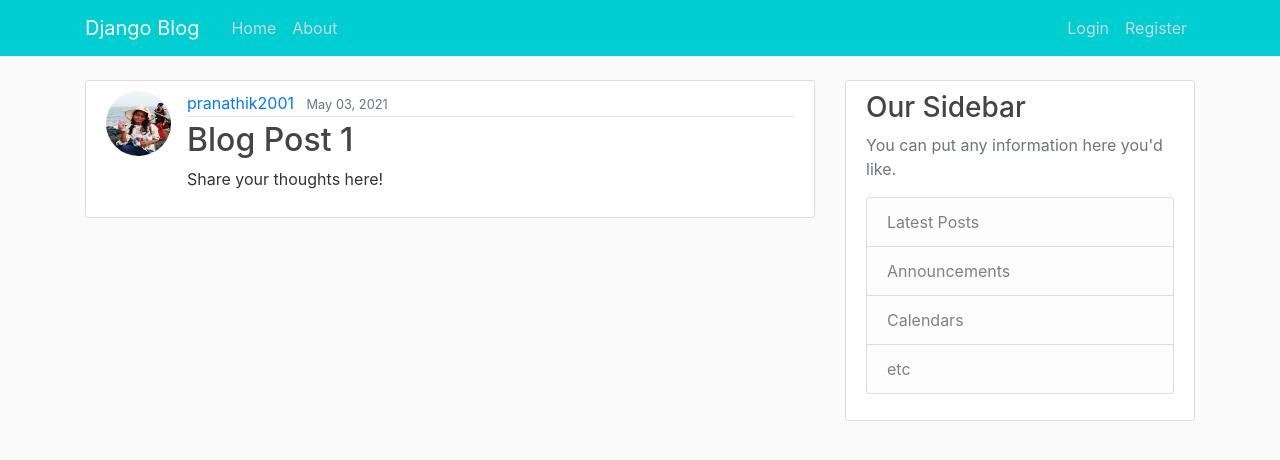
After one commit to Pranathi-star/django_project, a Django app: page /post/3/ in a window 1280 px wide. The commit adds this page. Shown: the top 460 px of the page. Run offline with Django 3.2, Linux system fonts and the light colour scheme; data comes from the database, SQL or seed files in the repository; both versions use the stored data as it was after the commit; some libraries are stand-ins or nearby versions.

Commit message:
All CRUD operations

```diff
--- a/blog/models.py
+++ b/blog/models.py
@@ -1,6 +1,7 @@
 from django.db import models
 from django.utils import timezone
 from django.contrib.auth.models import User
+from django.urls import reverse
 
 
 class Post(models.Model):
@@ -11,3 +12,6 @@ class Post(models.Model):
 
     def __str__(self):
         return self.title
+
+    def get_absolute_url(self):
+        return reverse('post-detail', kwargs={'pk': self.pk})
--- a/blog/templates/blog/base.html
+++ b/blog/templates/blog/base.html
@@ -34,6 +34,7 @@
             <!-- Navbar Right Side -->
             <div class="navbar-nav">
               {% if user.is_authenticated %}
+                <a class="nav-item nav-link" href="{% url 'post-create' %}">New Post</a>
                 <a class="nav-item nav-link" href="{% url 'profile' %}">Profile</a>
                 <a class="nav-item nav-link" href="{% url 'logout' %}">Logout</a>
               {% else %}
--- a/blog/templates/blog/home.html
+++ b/blog/templates/blog/home.html
@@ -2,12 +2,13 @@
 {% block content %}
     {% for post in posts %}
         <article class="media content-section">
+          <img class="rounded-circle article-img" src="{{ post.author.profile.image.url }}">
           <div class="media-body">
             <div class="article-metadata">
               <a class="mr-2" href="#">{{ post.author }}</a>
-              <small class="text-muted">{{ post.date_posted|date:"F d, Y"}}</small>
+              <small class="text-muted">{{ post.date_posted|date:"F d, Y" }}</small>
             </div>
-            <h2><a class="article-title" href="#">{{ post.title }}</a></h2>
+            <h2><a class="article-title" href="{% url 'post-detail' post.id %}">{{ post.title }}</a></h2>
             <p class="article-content">{{ post.content }}</p>
           </div>
         </article>
--- /dev/null
+++ b/blog/templates/blog/post_detail.html
@@ -0,0 +1,20 @@
+{% extends "blog/base.html" %}
+{% block content %}
+  <article class="media content-section">
+    <img class="rounded-circle article-img" src="{{ object.author.profile.image.url }}">
+    <div class="media-body">
+      <div class="article-metadata">
+        <a class="mr-2" href="#">{{ object.author }}</a>
+        <small class="text-muted">{{ object.date_posted|date:"F d, Y" }}</small>
+        {% if object.author == user %}
+          <div>
+            <a class="btn btn-secondary btn-sm mt-1 mb-1" href="{% url 'post-update' object.id %}">Update</a>
+            <a class="btn btn-danger btn-sm mt-1 mb-1" href="{% url 'post-delete' object.id %}">Delete</a>
+          </div>
+        {% endif %}
+      </div>
+      <h2 class="article-title">{{ object.title }}</h2>
+      <p class="article-content">{{ object.content }}</p>
+    </div>
+  </article>
+{% endblock content %}
--- a/blog/urls.py
+++ b/blog/urls.py
@@ -1,7 +1,18 @@
 from django.urls import path
+from .views import (
+    PostListView,
+    PostDetailView,
+    PostCreateView,
+    PostUpdateView,
+    PostDeleteView
+)
 from . import views
 
 urlpatterns = [
-    path('', views.home, name='blog-home'),
+    path('', PostListView.as_view(), name='blog-home'),
+    path('post/<int:pk>/', PostDetailView.as_view(), name='post-detail'),
+    path('post/new/', PostCreateView.as_view(), name='post-create'),
+    path('post/<int:pk>/update/', PostUpdateView.as_view(), name='post-update'),
+    path('post/<int:pk>/delete/', PostDeleteView.as_view(), name='post-delete'),
     path('about/', views.about, name='blog-about'),
 ]
--- a/blog/views.py
+++ b/blog/views.py
@@ -1,5 +1,12 @@
-
 from django.shortcuts import render
+from django.contrib.auth.mixins import LoginRequiredMixin, UserPassesTestMixin
+from django.views.generic import (
+    ListView,
+    DetailView,
+    CreateView,
+    UpdateView,
+    DeleteView
+)
 from .models import Post
 
 
@@ -10,5 +17,51 @@ def home(request):
     return render(request, 'blog/home.html', context)
 
 
+class PostListView(ListView):
+    model = Post
+    template_name = 'blog/home.html'  # <app>/<model>_<viewtype>.html
+    context_object_name = 'posts'
+    ordering = ['-date_posted']
+
+
+class PostDetailView(DetailView):
+    model = Post
+
+
+class PostCreateView(LoginRequiredMixin, CreateView):
+    model = Post
+    fields = ['title', 'content']
+
+    def form_valid(self, form):
+        form.instance.author = self.request.user
+        return super().form_valid(form)
+
+
+class PostUpdateView(LoginRequiredMixin, UserPassesTestMixin, UpdateView):
+    model = Post
+    fields = ['title', 'content']
+
+    def form_valid(self, form):
+        form.instance.author = self.request.user
+        return super().form_valid(form)
+
+    def test_func(self):
+        post = self.get_object()
+        if self.request.user == post.author:
+            return True
+        return False
+
+
+class PostDeleteView(LoginRequiredMixin, UserPassesTestMixin, DeleteView):
+    model = Post
+    success_url = '/'
+
+    def test_func(self):
+        post = self.get_object()
+        if self.request.user == post.author:
+            return True
+        return False
+
+
 def about(request):
     return render(request, 'blog/about.html', {'title': 'About'})
```
Also changed, not shown: blog/templates/blog/post_confirm_delete.html (added, +16 -0 lines), blog/templates/blog/post_form.html (added, +16 -0 lines), db.sqlite3, media/profile_pics/pondi5.png.
